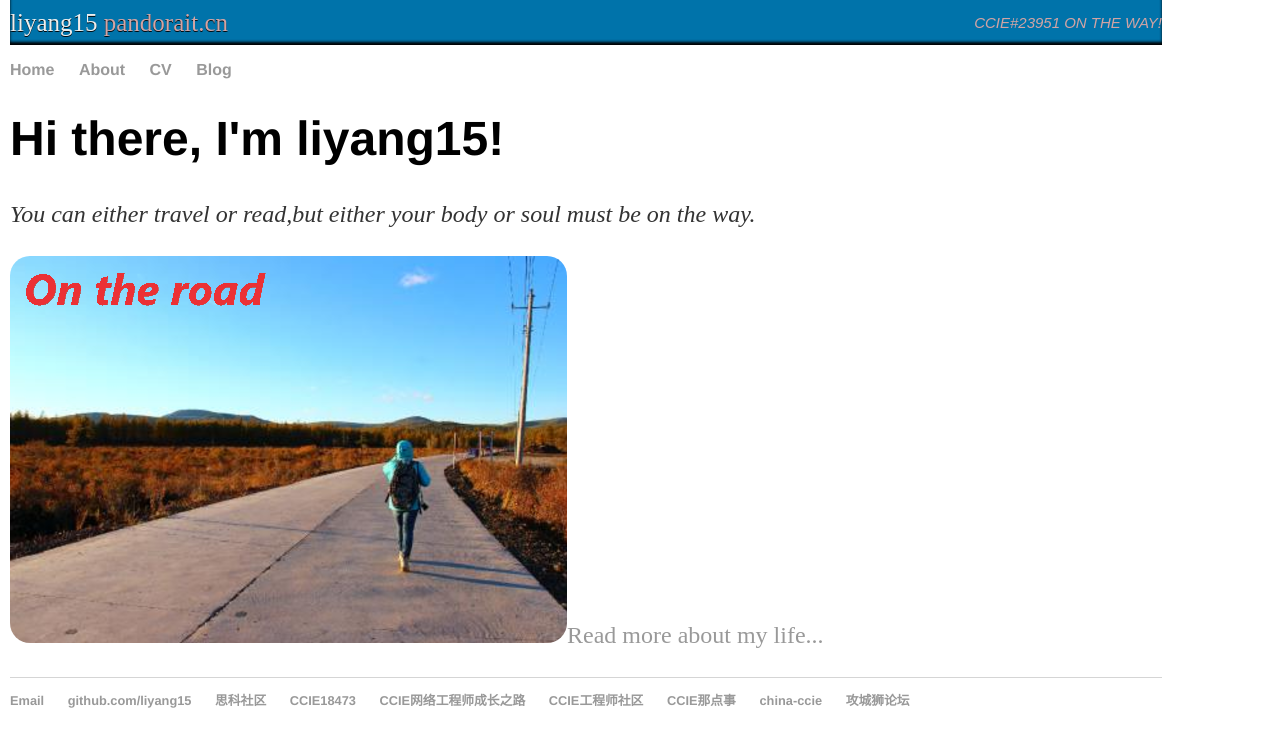
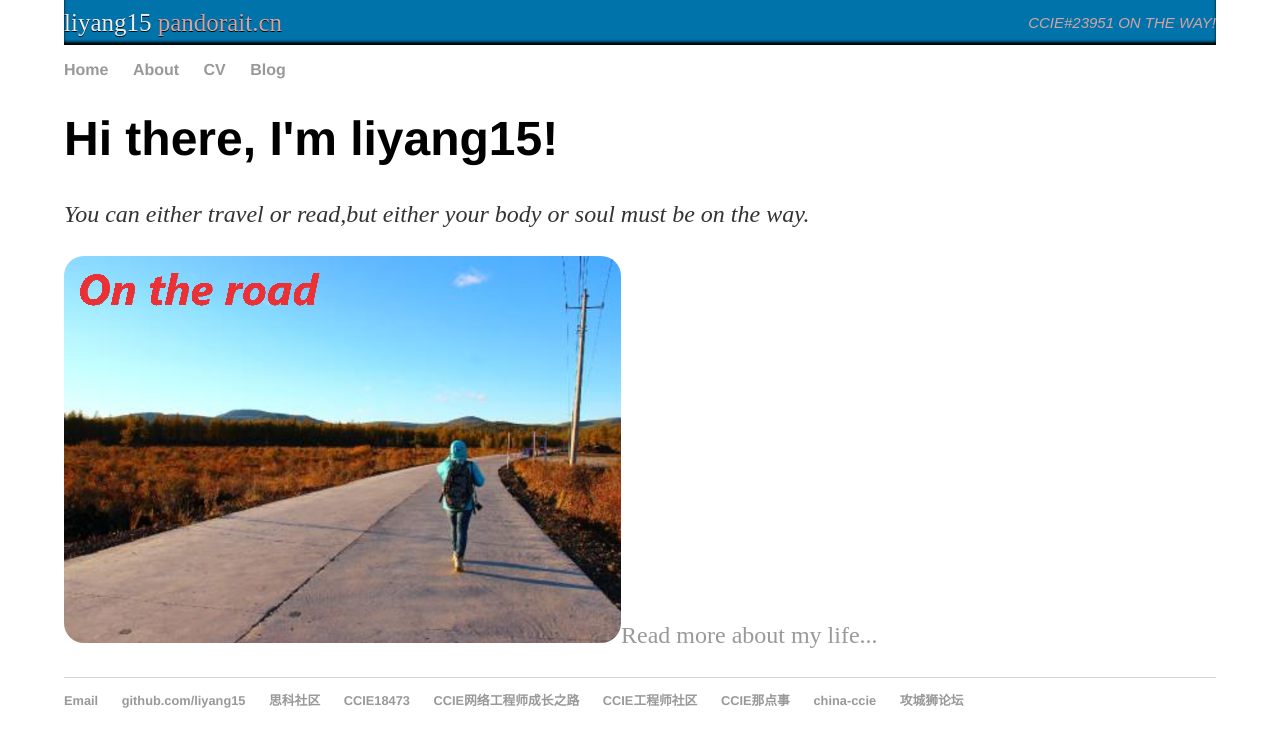
Before and after one commit to liyang15/liyang15.github.io, a Jekyll site: the page built from index.html, in a window 1280 px wide. Shown: the top 747 px of the page. Built offline with Jekyll 4.4.1, drawn with Linux system fonts in a browser that asks for light colours.

Commit message:
Update main.css

```diff
--- a/css/main.css
+++ b/css/main.css
@@ -1,7 +1,5 @@
 body {
 	margin:0 auto;
-	margin-left: 10px;
-	margin-right: 10px;
     width: 90%;
 }
 
```
